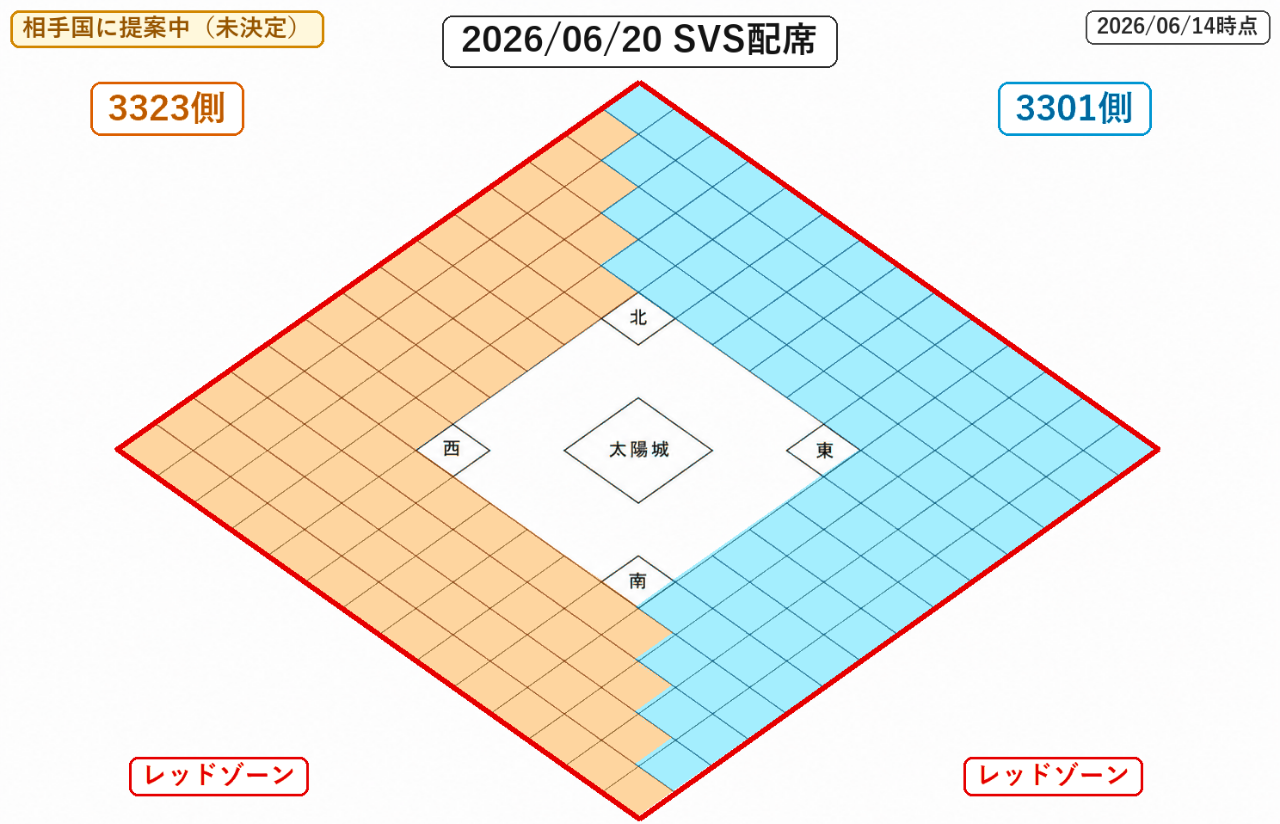
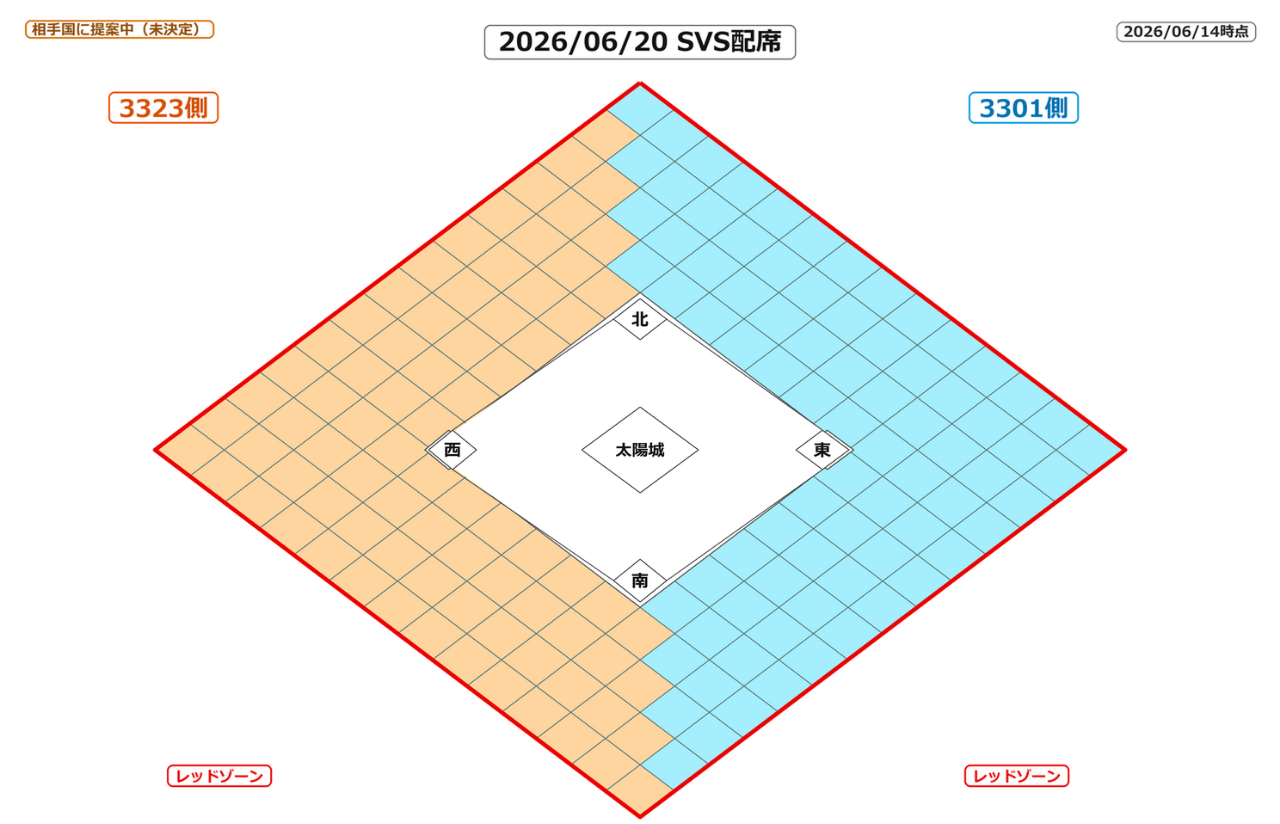
Before and after one commit to svs-seat-room/svs-seat-room.github.io, a plain HTML site: page index.html in a window 1280 px wide. Shown: the top 824 px of the page. Drawn offline with Linux system fonts and the light colour scheme.

Commit message:
Publish clean cardinal alignment v20

```diff
--- a/index.html
+++ b/index.html
@@ -97,7 +97,7 @@
 </head>
 <body>
   <main>
-    <img class="map" src="assets/2026-06-20-svs-seating-v19-reference-position.png" alt="2026/06/20 SVS seating proposal">
+    <img class="map" src="assets/2026-06-20-svs-seating-v20.png" alt="2026/06/20 SVS seating proposal">
 
     <section class="panel" aria-label="Information">
       <div class="controls">
```
Also changed, not shown: assets/2026-06-20-svs-seating-v20.png (added).
